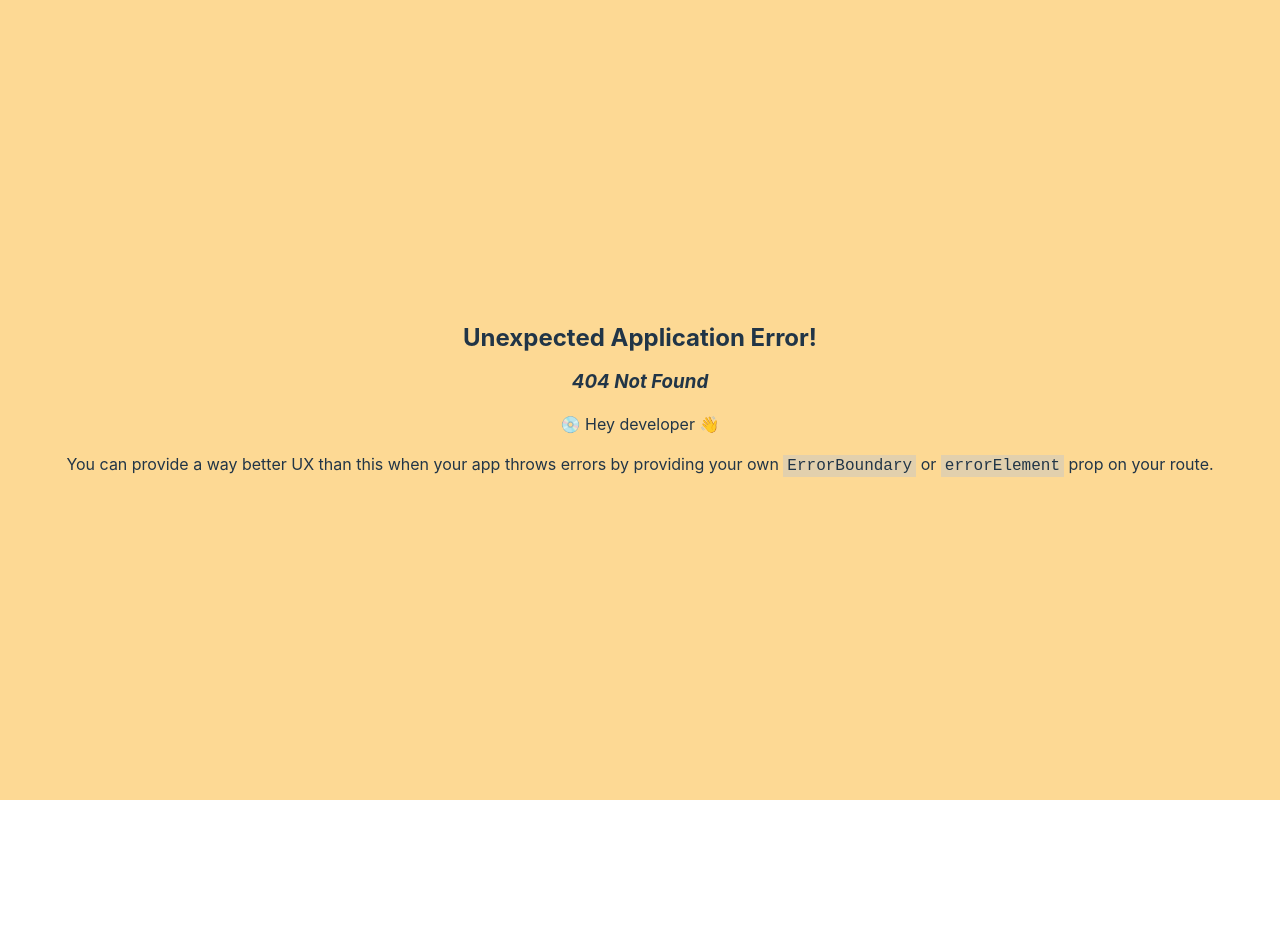
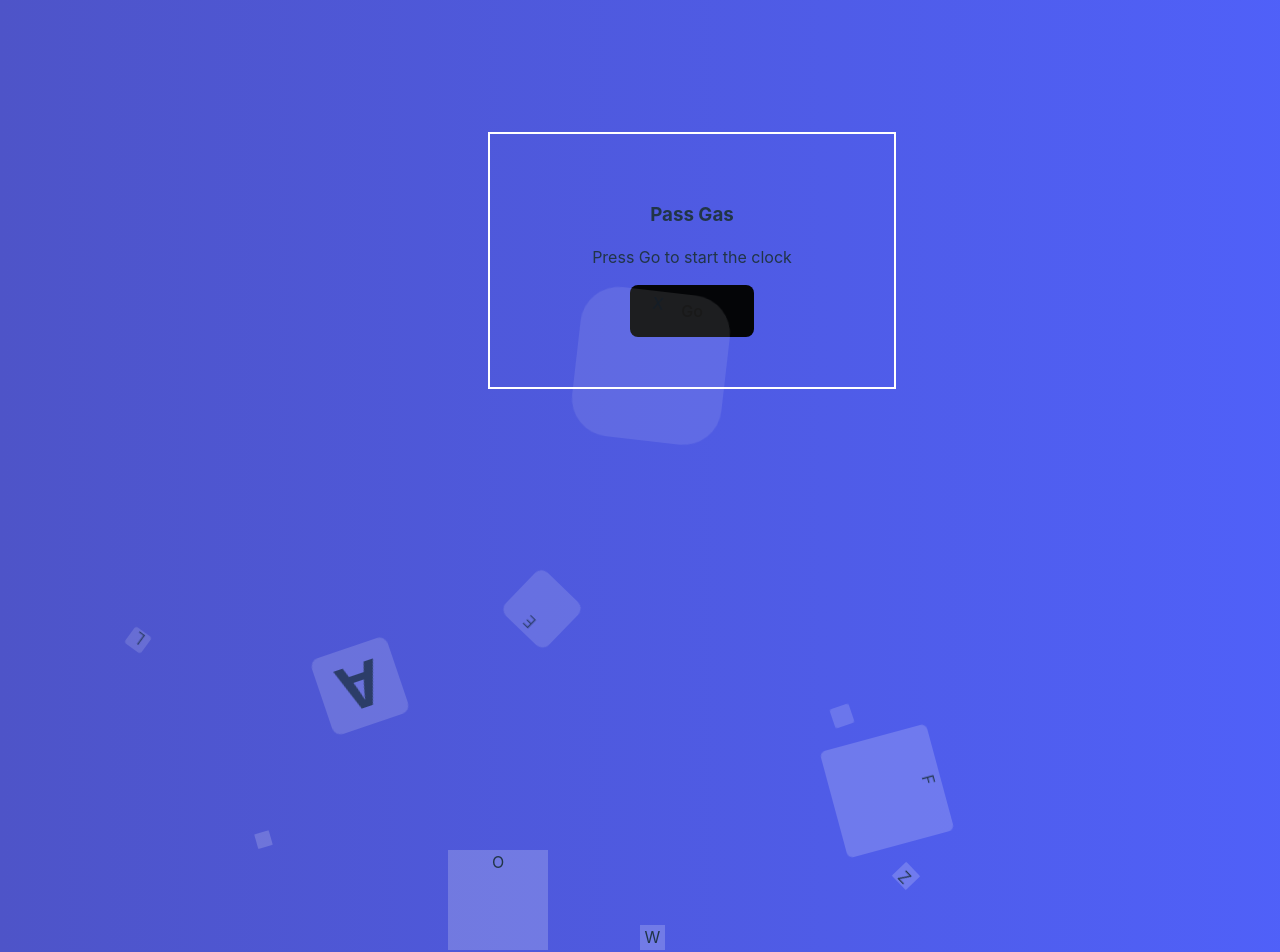
Before and after one commit to mahmudulhaquequdrati/word-game-2-frontend, a React (Vite) app: page /test in a window 1280 px wide. Before the commit this address had no page. Shown: the top 952 px of the page. Before the commit the page ends 800 px from the top, so only its background shows below. Built offline with nearby package versions, Linux system fonts and the light colour scheme.

Commit message:
added word function

```diff
--- a/src/App.css
+++ b/src/App.css
@@ -3,6 +3,10 @@
   margin: 0 auto;
   padding: 2rem;
   text-align: center;
+}
+
+.app {
+  background-color: red;
 }
 
 .logo {
--- a/src/components/home/Home.css
+++ b/src/components/home/Home.css
@@ -1,5 +1,4 @@
 .home-container {
-  width: 90%;
   height: 250px;
   margin: auto;
   border: 4px solid rgb(253, 253, 253);
@@ -7,7 +6,7 @@
   padding: 20px 30px;
   padding-top: 100px;
   background-color: #fdd994;
-  /* box-shadow: 0 5px 10px rgba(0, 0, 0, 0.1); */
+  box-shadow: 0 5px 10px rgba(0, 0, 0, 0.1);
 }
 
 .home-container button {
@@ -23,3 +22,5 @@
   color: rgb(255, 255, 255);
   font-weight: bold;
 }
+
+/* background code */
--- a/src/components/home/Home.jsx
+++ b/src/components/home/Home.jsx
@@ -4,8 +4,9 @@ import "./Home.css";
 
 const Home = () => {
   return (
-    <div className="body">
-      <div className="home-container">
+    <div>
+      <h1>ok</h1>
+      <div className="context">
         <h3>Pass Gas</h3>
         <p>Press Go to start the clock</p>
         <Link to="/word-match">
--- /dev/null
+++ b/src/components/test-css/Test.css
@@ -0,0 +1,167 @@
+.xy {
+  margin-bottom: 120px;
+}
+.context {
+  margin-top: 100px;
+  width: 100%;
+  /* position: absolute; */
+  position: static;
+  border: 2px solid #fff;
+  padding: 50px;
+}
+
+.context h1 {
+  text-align: center;
+  color: #fff;
+  font-size: 50px;
+}
+
+.context button {
+  background-color: rgb(4, 5, 7);
+  cursor: pointer;
+  padding: 15px 50px;
+}
+
+.area {
+  /* background: #4e54c8;
+  background: -webkit-linear-gradient(to left, #8f94fb, #4e54c8); */
+  width: 100%;
+  height: 70vh;
+}
+
+.circles {
+  /* position: absolute; */
+  top: 0;
+  left: 0;
+  width: 100%;
+  padding: 0;
+  height: 100%;
+  overflow: hidden;
+}
+
+.circles li {
+  position: absolute;
+  display: block;
+  list-style: none;
+  width: 20px;
+  height: 20px;
+  background: rgba(255, 255, 255, 0.2);
+  animation: animate 25s linear infinite;
+  bottom: -150px;
+}
+
+.circles li:nth-child(1) {
+  display: flex;
+  justify-content: center;
+  align-items: center;
+  font-size: 60px;
+  font-weight: bold;
+  left: 25%;
+  width: 80px;
+  height: 80px;
+  animation-delay: 0s;
+}
+
+.circles li:nth-child(2) {
+  left: 10%;
+  width: 20px;
+  height: 20px;
+  animation-delay: 2s;
+  animation-duration: 12s;
+}
+
+.circles li:nth-child(3) {
+  left: 70%;
+  width: 20px;
+  height: 20px;
+  animation-delay: 4s;
+}
+
+.circles li:nth-child(4) {
+  left: 40%;
+  width: 60px;
+  height: 60px;
+  animation-delay: 0s;
+  animation-duration: 18s;
+}
+
+.circles li:nth-child(5) {
+  left: 65%;
+  width: 20px;
+  height: 20px;
+  animation-delay: 0s;
+}
+
+.circles li:nth-child(6) {
+  left: 65%;
+  width: 110px;
+  height: 110px;
+  animation-delay: 3s;
+}
+
+.circles li:nth-child(7) {
+  left: 35%;
+  width: 100px;
+  height: 100px;
+  animation-delay: 7s;
+}
+
+.circles li:nth-child(8) {
+  left: 50%;
+  width: 25px;
+  height: 25px;
+  animation-delay: 15s;
+  animation-duration: 45s;
+}
+
+.circles li:nth-child(9) {
+  left: 20%;
+  width: 15px;
+  height: 15px;
+  animation-delay: 2s;
+  animation-duration: 35s;
+}
+
+.circles li:nth-child(10) {
+  left: 45%;
+  width: 150px;
+  height: 150px;
+  animation-delay: 0s;
+  animation-duration: 11s;
+}
+
+@keyframes animate {
+  0% {
+    transform: translateY(0) rotate(0deg);
+    opacity: 1;
+    border-radius: 0;
+  }
+
+  100% {
+    transform: translateY(-1000px) rotate(720deg);
+    opacity: 0;
+    border-radius: 50%;
+  }
+}
+
+@media only screen and (max-width: 600px) {
+  .context {
+    margin-top: 100px;
+    /* width: 100%; */
+    /* position: absolute; */
+    position: static;
+    border: 2px solid #fff;
+    padding: 30px;
+    margin-left: -32px;
+    height: 420px;
+  }
+
+  .context h3 {
+    margin-top: 100px;
+    font-size: 60px;
+  }
+  .area {
+    width: 10%;
+    height: 10vh;
+  }
+}
--- /dev/null
+++ b/src/components/test-css/Test.jsx
@@ -0,0 +1,38 @@
+import React from "react";
+import { Link } from "react-router-dom";
+import "./Test.css";
+
+const Test = () => {
+  return (
+    <div className="xy">
+      <div className="context">
+        <div>
+          <div>
+            <h3>Pass Gas</h3>
+            <p>Press Go to start the clock</p>
+          </div>
+        </div>
+        <Link to="/word-match">
+          <button>Go</button>
+        </Link>
+      </div>
+
+      <div class="area">
+        <ul class="circles">
+          <li>A</li>
+          <li>L</li>
+          <li>Z</li>
+          <li>E</li>
+          <li></li>
+          <li>F</li>
+          <li>O</li>
+          <li>W</li>
+          <li></li>
+          <li>X</li>
+        </ul>
+      </div>
+    </div>
+  );
+};
+
+export default Test;
--- /dev/null
+++ b/src/components/word-match/Output.jsx
@@ -0,0 +1,46 @@
+import React, { useEffect } from "react";
+import { useNavigate } from "react-router-dom";
+import { checkWin } from "./helpers";
+
+const Output = ({
+  correctLetters,
+  wrongLetters,
+  selectedWord,
+  setPlayable,
+  playAgain,
+}) => {
+  const navigate = useNavigate();
+
+  let finalMessage = "";
+  let finalMessageRevealWord = "";
+  let playable = true;
+
+  if (checkWin(correctLetters, wrongLetters, selectedWord) === "win") {
+    navigate("/result");
+    playable = false;
+  } else if (checkWin(correctLetters, wrongLetters, selectedWord) === "lose") {
+    finalMessage = "Unfortunately you lost. 😕";
+    finalMessageRevealWord = `...the word was: ${selectedWord}`;
+    playable = false;
+  }
+
+  useEffect(() => {
+    setPlayable(playable);
+  });
+  return (
+    <div>
+      <div
+        className="popup-container"
+        style={finalMessage !== "" ? { display: "flex" } : {}}
+      >
+        <div className="popup">
+          <h2>{finalMessage}</h2>
+          <h3>{finalMessageRevealWord}</h3>
+          {/* <button onClick={playAgain}>Play Again</button> */}
+        </div>
+      </div>
+    </div>
+  );
+};
+
+export default Output;
--- a/src/components/word-match/WordMatch.css
+++ b/src/components/word-match/WordMatch.css
@@ -1,22 +1,20 @@
 .box {
   border: 4px solid rgb(255, 255, 255);
-  width: 25%;
+  width: 75%;
   padding: 50px;
   margin: auto;
 }
 
-.word-box {
-  display: flex;
-  width: 80%;
-  margin: auto;
+.word {
+  margin-top: 40px;
 }
-.word-box input {
-  width: 50%;
+.letter {
+  width: 100%;
   margin: 10px;
-  padding: 10px;
+  padding: 10px 20px;
   background-color: #fdd994;
   border: 4px solid rgb(255, 252, 252);
-  font-size: 20px;
+  font-size: 25px;
   font-weight: bold;
 }
 
--- a/src/components/word-match/WordMatch.jsx
+++ b/src/components/word-match/WordMatch.jsx
@@ -1,8 +1,15 @@
-import React, { useState } from "react";
+import React, { useEffect, useState } from "react";
 import BtnComponent from "../stopwatch/btn-component/BtnComponent";
 import Display from "../stopwatch/display/Display";
+import Output from "./Output";
+
 import "./WordMatch.css";
+
+const words = ["BAR"];
+let selectedWord = words[Math.floor(Math.random() * words.length)];
+
 const WordMatch = () => {
+  //*!Stpowatch Function
   const [time, setTime] = useState({ ms: 0, s: 0, m: 0, h: 0 });
   const [interv, setInterv] = useState();
   const [status, setStatus] = useState(0);
@@ -53,22 +60,51 @@ const WordMatch = () => {
 
   const resume = () => start();
 
-  //words for game
-  const words = [
-    {
-      word: "B",
-    },
-    {
-      word: "A",
-    },
-    {
-      word: "R",
-    },
-  ];
-
   function handleChange(event) {
     const texts = event.target.value;
     setText(texts);
+  }
+
+  //*!Game Word Match Function
+  const [playable, setPlayable] = useState(true);
+  const [correctLetters, setCorrectLetters] = useState([]);
+  const [wrongLetters, setWrongLetters] = useState([]);
+  const [showNotification, setShowNotification] = useState(false);
+
+  useEffect(() => {
+    const handleKeydown = (event) => {
+      const { key, keyCode } = event;
+      if (playable && keyCode >= 65 && keyCode <= 90) {
+        const letter = key.toUpperCase();
+        if (selectedWord.includes(letter)) {
+          if (!correctLetters.includes(letter)) {
+            setCorrectLetters((currentLetters) => [...currentLetters, letter]);
+          } else {
+            alert("ok");
+          }
+        } else {
+          if (!wrongLetters.includes(letter)) {
+            setWrongLetters((currentLetters) => [...currentLetters, letter]);
+          } else {
+            show(setShowNotification);
+          }
+        }
+      }
+    };
+    window.addEventListener("keydown", handleKeydown);
+
+    return () => window.removeEventListener("keydown", handleKeydown);
+  }, [correctLetters, wrongLetters, playable]);
+
+  function playAgain() {
+    setPlayable(true);
+
+    // Empty Arrays
+    setCorrectLetters([]);
+    setWrongLetters([]);
+
+    const random = Math.floor(Math.random() * words.length);
+    selectedWord = words[random];
   }
 
   return (
@@ -77,14 +113,32 @@ const WordMatch = () => {
       <div>
         <p>Fishy name of former west village bar</p>
       </div>
+
+      {/*-------------------------- Word Match Box Section ------------------------- */}
       <div>
-        <div className="word-box">
-          {words.map((word) => (
-            <input name="firstName" onChange={handleChange} />
-          ))}
+        {" "}
+        <div className="word">
+          {selectedWord.split("").map((letter, i) => {
+            return (
+              <span className="letter" key={i}>
+                {correctLetters.includes(letter) ? letter : ""}
+              </span>
+            );
+          })}
+        </div>
+        {/*------------------- Show Output & Redirect to Result Page ---------------- */}
+        <div>
+          <Output
+            correctLetters={correctLetters}
+            wrongLetters={wrongLetters}
+            selectedWord={selectedWord}
+            setPlayable={setPlayable}
+            playAgain={playAgain}
+          />
         </div>
       </div>
 
+      {/*-------------------------- StopWatch Section---------------------------- */}
       <div className="time">
         <div className="main-section">
           <div className="clock-holder">
--- /dev/null
+++ b/src/components/word-match/helpers.jsx
@@ -0,0 +1,22 @@
+export function showNotification(setter) {
+  setter(true);
+  setTimeout(() => {
+    setter(false);
+  }, 2000);
+}
+
+export function checkWin(correct, wrong, word) {
+  let status = "win";
+
+  // Check for win
+  word.split("").forEach((letter) => {
+    if (!correct.includes(letter)) {
+      status = "";
+    }
+  });
+
+  // Check for lose
+  if (wrong.length === 6) status = "lose";
+
+  return status;
+}
--- a/src/index.css
+++ b/src/index.css
@@ -28,9 +28,10 @@ body {
   margin: 0;
   display: flex;
   place-items: center;
-  min-width: 320px;
-  min-height: 100vh;
-  background-color: #fdd994;
+  /* min-height: 100vh; */
+
+  background-image: linear-gradient(to right, #4e54c8, #4355f8ee);
+  width: 100%;
 }
 
 h1 {
@@ -52,6 +53,7 @@ button {
 button:hover {
   border-color: #646cff;
 }
+
 button:focus,
 button:focus-visible {
   outline: 4px auto -webkit-focus-ring-color;
--- a/src/routes/Routes.jsx
+++ b/src/routes/Routes.jsx
@@ -2,8 +2,10 @@ import { createBrowserRouter } from "react-router-dom";
 import Days from "../components/days/Days";
 import FinalResult from "../components/final-result/FinalResult";
 import Home from "../components/home/Home";
+
 import Login from "../components/login/Login";
 import Register from "../components/register/Register";
+import Test from "../components/test-css/Test";
 import WordMatch from "../components/word-match/WordMatch";
 
 export const router = createBrowserRouter([
@@ -31,4 +33,8 @@ export const router = createBrowserRouter([
     path: "/result",
     element: <FinalResult></FinalResult>,
   },
+  {
+    path: "/test",
+    element: <Test></Test>,
+  },
 ]);
```
